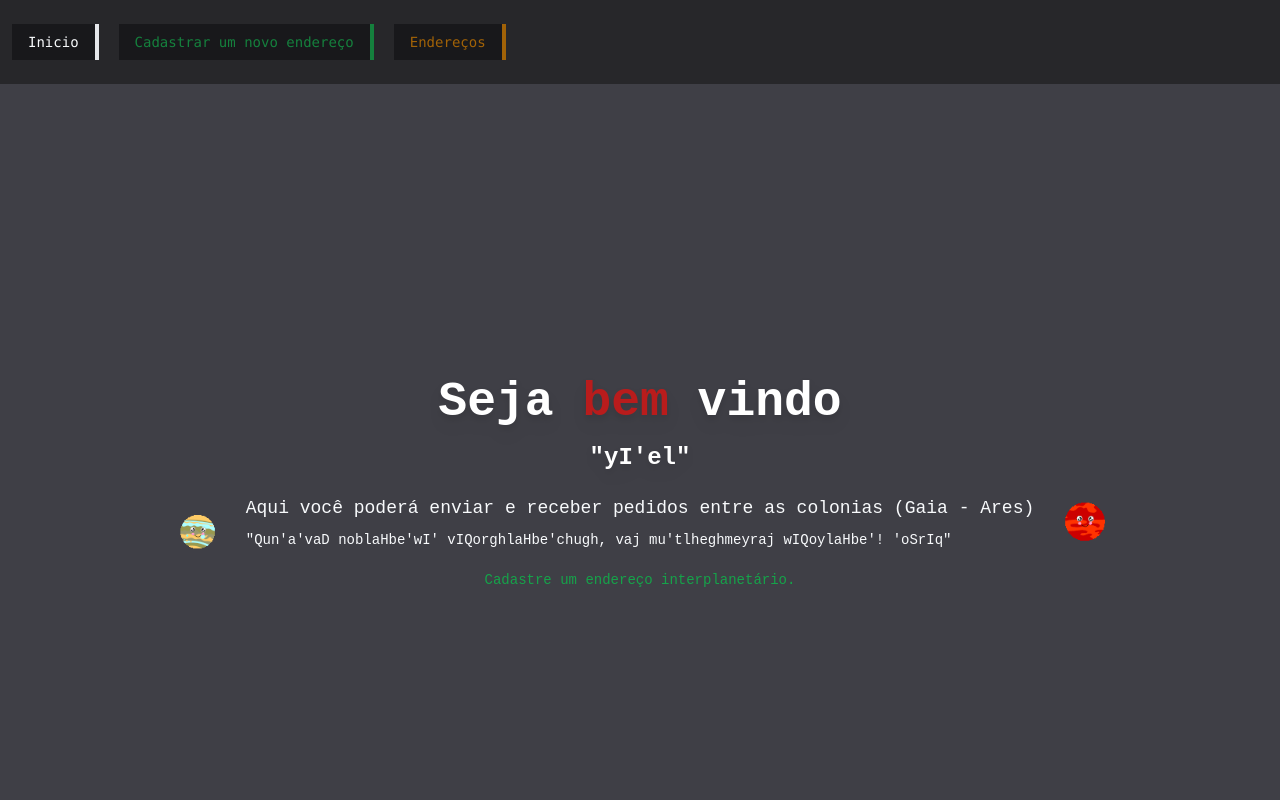
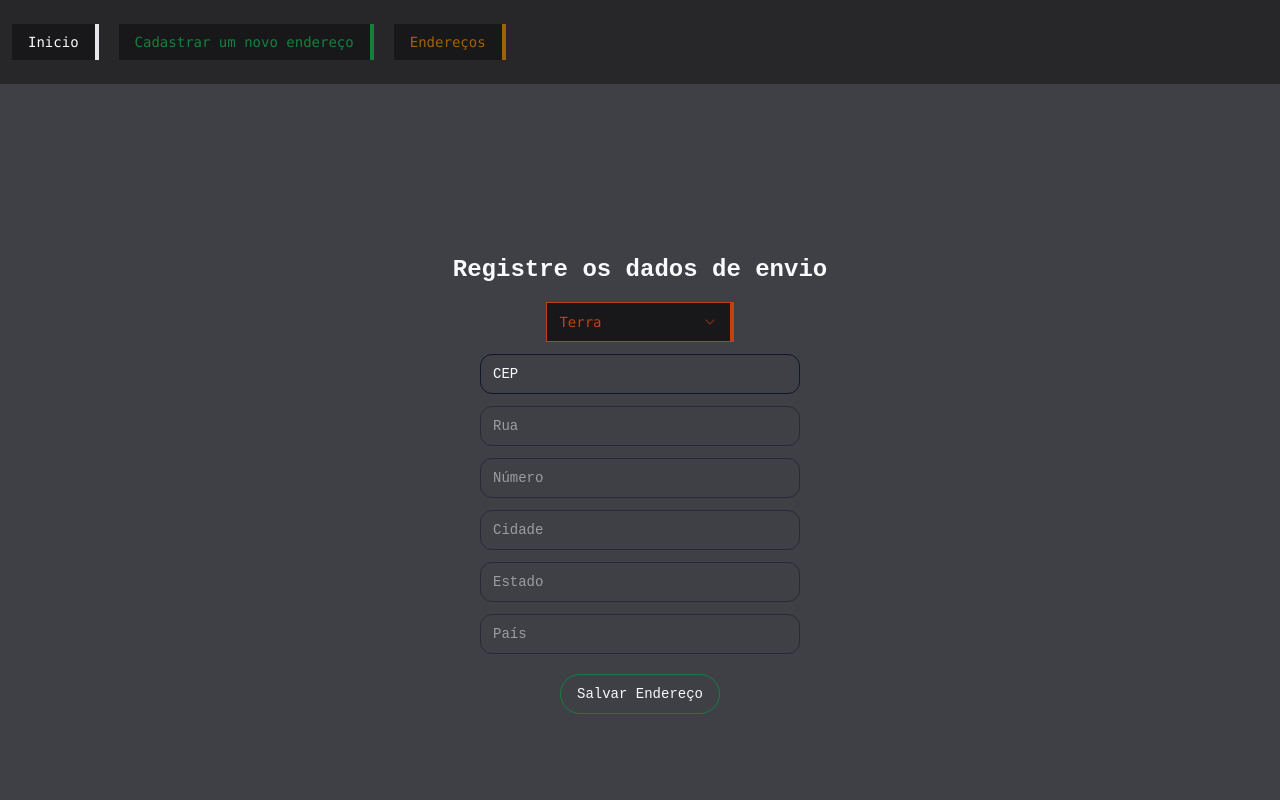
Before and after one commit to kevinDsousa/MarsEarthDeliveries, a React (Vite) app: page /#/new-address in a window 1280 px wide. Shown: the top 800 px of the page. Built offline with nearby package versions, Linux system fonts and the light colour scheme.

Commit message:
feat: :sparkles: Adicionado tipagens edicao
Corrigido problema de CI e adicionado tipagens

```diff
--- a/src/components/AddressForm.tsx
+++ b/src/components/AddressForm.tsx
@@ -14,6 +14,7 @@ import { MarsForm } from "./MarsForm";
 import { EarthForm } from "./EarthForm";
 import { Button } from "./ui/button";
 import { saveAddressToLocalStorage } from "../utils/localStorageUtils";
+import { AddressData } from "../types/AddressData";
 
 export const AddressForm = () => {
   const [planet, setPlanet] = useState("terra");
@@ -36,13 +37,12 @@ export const AddressForm = () => {
           },
   });
 
-  const onSubmit = (data: any) => {
+  const onSubmit = (data: AddressData) => {
     try {
       saveAddressToLocalStorage(data, planet);
-      console.log("Data saved successfully");
       navigate("/view-address");
     } catch (error) {
-      console.error("Error saving data:", error);
+      console.error("Erro ao salvar os dados", error);
     }
   };
 
--- a/src/components/EditForm.tsx
+++ b/src/components/EditForm.tsx
@@ -1,4 +1,4 @@
-import { useState } from "react";
+import { useEffect, useState } from "react";
 import { zodResolver } from "@hookform/resolvers/zod";
 import { useForm, FormProvider } from "react-hook-form";
 import { useNavigate, useParams } from "react-router-dom";
@@ -7,11 +7,24 @@ import { MarsForm } from "./MarsForm";
 import { EarthForm } from "./EarthForm";
 import { Button } from "./ui/button";
 import { updateAddressToLocalStorage } from "../utils/localStorageUtils";
+import { Address } from "../types/Address";
+import { AddressData } from "../types/AddressData";
 
 export const EditForm = () => {
   const [planet, setPlanet] = useState("terra");
+  const [loading, setLoading] = useState(true);
   const navigate = useNavigate();
   const { id } = useParams();
+
+  const getAddressById = (id: string) => {
+    const storedAddresses = localStorage.getItem("addresses");
+    if (storedAddresses) {
+      const addresses = JSON.parse(storedAddresses);
+      return addresses.find((address: Address) => address.id === id);
+    }
+    return null;
+  };
+
   const methods = useForm({
     resolver: zodResolver(planet === "terra" ? earthSchema : marsSchema),
     defaultValues:
@@ -29,25 +42,39 @@ export const EditForm = () => {
           },
   });
 
-  const onSubmit = (data: any) => {
+  useEffect(() => {
+    if (id) {
+      const address = getAddressById(id);
+      if (address) {
+        setPlanet(address.planet || "terra");
+        methods.reset(address);
+      }
+    }
+    setLoading(false);
+  }, [id, methods]);
+
+  const onSubmit = (data: AddressData) => {
     try {
       if (id) {
         updateAddressToLocalStorage(data, planet, id);
-        console.log("Data edited successfully");
         navigate("/view-address");
       } else {
-        console.error("ID is undefined. Cannot update address.");
+        console.error(
+          "ID não encontrado. Não é possível atualizar o endereço."
+        );
       }
     } catch (error) {
-      console.error("Error saving data:", error);
+      console.error("Erro ao salvar os dados:", error);
     }
   };
+
+  if (loading) return <p>Carregando...</p>;
 
   return (
     <FormProvider {...methods}>
       <form
         onSubmit={methods.handleSubmit(onSubmit)}
-        className="flex flex-col items-center justify-center text-slade-50"
+        className="flex flex-col items-center justify-center text-slate-50"
       >
         <h1 className="text-2xl text-slate-50 font-bold">
           Atualize seu cadastro
--- a/src/main.tsx
+++ b/src/main.tsx
@@ -2,14 +2,14 @@ import React from "react";
 import ReactDOM from "react-dom/client";
 import { App } from "./App.tsx";
 import "./index.css";
-import { RouterProvider, createBrowserRouter } from "react-router-dom";
+import { RouterProvider, createHashRouter } from "react-router-dom";
 import { AddressCreate } from "./pages/AddressCreate.tsx";
 import { NotFound } from "./pages/NotFound.tsx";
 import { Home } from "./pages/Home.tsx";
 import { AddressView } from "./pages/AddressView.tsx";
 import { AddressEdit } from "./pages/AddressEdit.tsx";
 
-const router = createBrowserRouter([
+const router = createHashRouter([
   {
     path: "/",
     element: <App />,
--- /dev/null
+++ b/src/types/Address.ts
@@ -0,0 +1,11 @@
+export interface Address {
+  id: string;
+  rua?: string;
+  numero?: string;
+  cidade?: string;
+  estado?: string;
+  pais?: string;
+  cep?: string;
+  lote?: string;
+  planet?: string;
+}
--- /dev/null
+++ b/src/types/AddressData.ts
@@ -0,0 +1,9 @@
+export interface AddressData {
+  rua?: string;
+  numero?: string;
+  cidade?: string;
+  estado?: string;
+  pais?: string;
+  cep?: string;
+  lote?: string;
+}
--- a/src/utils/localStorageUtils.ts
+++ b/src/utils/localStorageUtils.ts
@@ -1,42 +1,58 @@
 import { v4 as uuidv4 } from "uuid";
+import { Address } from "../types/Address";
+import { AddressData } from "../types/AddressData";
 
-export const saveAddressToLocalStorage = (data: any, planet: string) => {
+export const saveAddressToLocalStorage = (
+  data: AddressData,
+  planet: string
+) => {
   const id = uuidv4();
 
-  const existingAddresses = JSON.parse(
+  const existingAddresses: Address[] = JSON.parse(
     localStorage.getItem("addresses") || "[]"
   );
 
-  const addressWithId = { id, ...data, planet };
+  const addressWithId: Address = { id, ...data, planet };
 
   const updatedAddresses = [...existingAddresses, addressWithId];
 
   localStorage.setItem("addresses", JSON.stringify(updatedAddresses));
 };
 
-export const removeAddressFromLocalStorage = (id: string) => {
-  const existingAddresses = JSON.parse(
+export const removeAddressFromLocalStorage = (id: string): Address[] => {
+  const existingAddresses: Address[] = JSON.parse(
     localStorage.getItem("addresses") || "[]"
   );
 
-  let updatedAddresses: any[];
+  const updatedAddresses = existingAddresses.filter(
+    (address: Address) => address.id !== id
+  );
 
-  if (id !== undefined) {
-    updatedAddresses = existingAddresses.filter(
-      (address: any) => address.id.toString() !== id.toString()
-    );
-
-    localStorage.setItem("addresses", JSON.stringify(updatedAddresses));
-  } else {
-    console.error("ID is undefined. Cannot remove address.");
-    updatedAddresses = existingAddresses;
-  }
-
+  localStorage.setItem("addresses", JSON.stringify(updatedAddresses));
   return updatedAddresses;
 };
 
 export const updateAddressToLocalStorage = (
-  data: any,
+  updatedData: AddressData,
   planet: string,
   id: string
-) => {};
+) => {
+  const existingAddresses: Address[] = JSON.parse(
+    localStorage.getItem("addresses") || "[]"
+  );
+
+  const addressIndex = existingAddresses.findIndex(
+    (address: Address) => address.id === id
+  );
+
+  if (addressIndex !== -1) {
+    existingAddresses[addressIndex] = {
+      ...existingAddresses[addressIndex],
+      ...updatedData,
+      planet,
+    };
+    localStorage.setItem("addresses", JSON.stringify(existingAddresses));
+  } else {
+    console.error("Endereço não encontrado. Não é possível atualizar.");
+  }
+};
--- a/vite.config.ts
+++ b/vite.config.ts
@@ -3,6 +3,7 @@ import react from "@vitejs/plugin-react";
 import { defineConfig } from "vite";
 
 export default defineConfig({
+  base: "./",
   plugins: [react()],
   resolve: {
     alias: {
```
